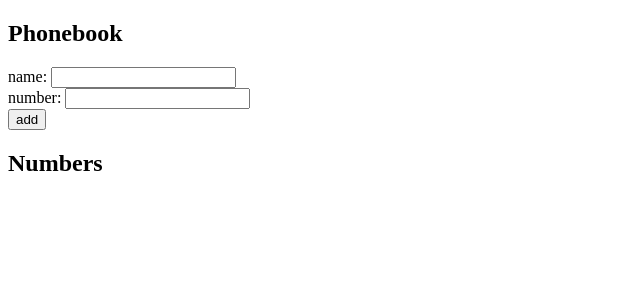
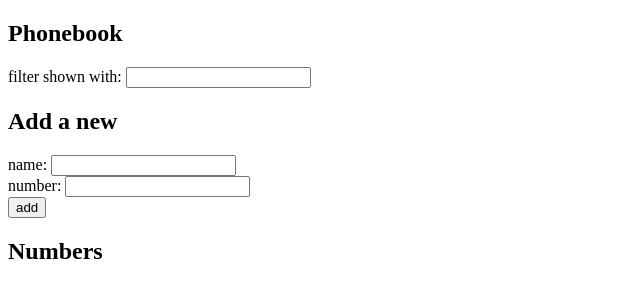
Before and after one commit to fredbouk/full-stack-open, a React (Create React App) app in the folder part2/phonebook/: page / in a window 1280 px wide. Shown: the top 300 px of the page, without its empty margins (0-640 px from the left). Built offline with nearby package versions, Linux system fonts and the light colour scheme.

Commit message:
add exercise 2.9

```diff
--- a/part2/phonebook/src/App.js
+++ b/part2/phonebook/src/App.js
@@ -9,9 +9,24 @@
 }
 
 const App = () => {
-  const [persons, setPersons] = useState([])
+  const [persons, setPersons] = useState([
+  ])
+  const [showAll, setShowAll] = useState(true)
+  const [filter, setFilter] = useState('')
   const [newName, setNewName] = useState('')
   const [newNumber, setNewNumber] = useState('')
+
+  const personsToShow = showAll
+    ? persons
+    : persons.filter(person => {
+      const regexPattern = new RegExp(filter, 'i')
+      return regexPattern.test(person.name)
+    })
+
+  const handleFilterChange = (event) => {
+    setFilter(event.target.value)
+    setShowAll(false)
+  }
 
   const addName = (event) => {
     event.preventDefault()
@@ -41,6 +56,10 @@
   return (
     <div>
       <h2>Phonebook</h2>
+      <div>
+        filter shown with: <input value={filter} onChange={handleFilterChange} />
+      </div>
+      <h2>Add a new</h2>
       <form onSubmit={addName}>
         <div>
           name: <input value={newName} onChange={handleNameChange} />
@@ -54,7 +73,7 @@
       </form>
       <h2>Numbers</h2>
       <div>
-        {persons.map(person =>
+        {personsToShow.map(person =>
           <Person key={person.name} person={person} />
         )}
       </div>
```
